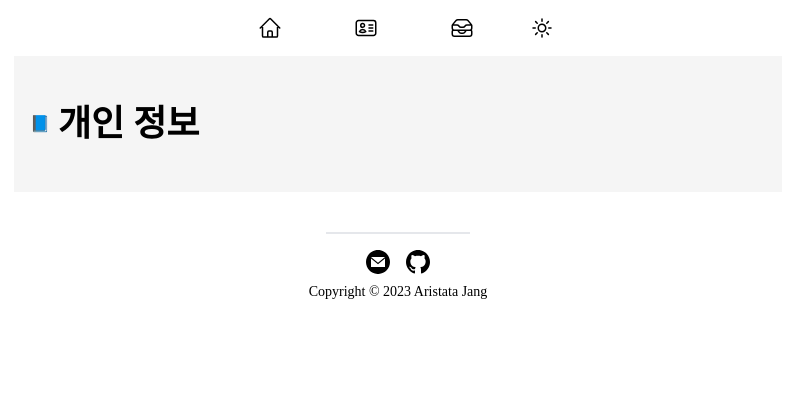
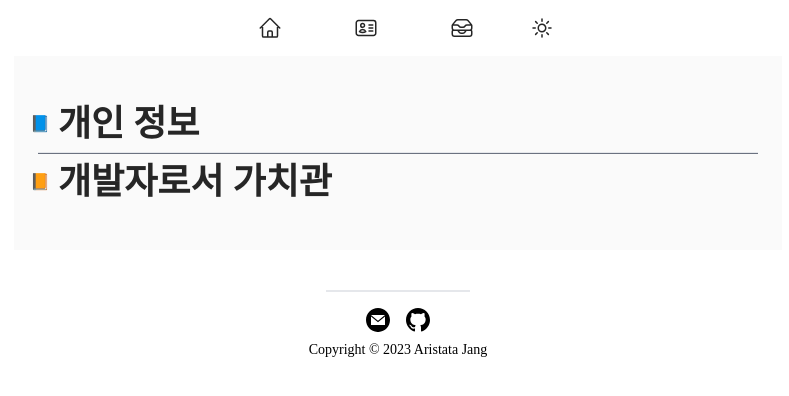
Before and after one commit to aristata/who-am-i, a Next.js app: page /profile in a window 1280 px wide. Shown: the top 396 px of the page, without its empty margins (242-1031 px from the left). Built offline with nearby package versions, Linux system fonts and the light colour scheme; a web font is replaced by a local one.

Commit message:
feat: 가치관 추가

```diff
--- a/app/profile/page.tsx
+++ b/app/profile/page.tsx
@@ -1,10 +1,13 @@
-import PrivateInformation from "@/components/profiles/PrivateInformation"
+import PrivateInformation from "@/components/profiles/01_PrivateInformation"
+import Belief from "@/components/profiles/02_Belief"
 
 const ProfilePage = () => {
   return (
     <>
       <div className="p-4">
         <PrivateInformation />
+        <hr className="h-0.5 bg-gray-500 m-2" />
+        <Belief />
       </div>
     </>
   )
--- a/components/Container.tsx
+++ b/components/Container.tsx
@@ -1,7 +1,7 @@
 const Container = ({ children }: { children: React.ReactNode }) => {
   return (
     <>
-      <div className="container mx-auto max-w-3xl py-8 bg-neutral-100">
+      <div className="container mx-auto max-w-3xl py-8 transition duration-500 bg-neutral-50 text-neutral-800 dark:bg-neutral-900  dark:text-neutral-100">
         {children}
       </div>
     </>
--- a/components/Footer.tsx
+++ b/components/Footer.tsx
@@ -5,7 +5,7 @@ import GithubSVG from "./svgs/Github"
 const Footer = () => {
   return (
     <>
-      <footer className="w-full font-mono flex flex-col justify-center items-center pt-10 pb-6 transition duration-500 bg-white dark:bg-[#111111] dark:text-white text-black">
+      <footer className="mx-auto max-w-3xl font-mono flex flex-col justify-center items-center pt-10 pb-6 transition duration-500 bg-white dark:bg-neutral-900 dark:text-white text-black">
         <div className="flex justify-center gap-4 items-center pt-4 border-t-2 w-36">
           <Link
             href="mailto:aristatait@gmail.com"
--- a/components/NavBar.tsx
+++ b/components/NavBar.tsx
@@ -19,7 +19,7 @@ const NavBar = () => {
 
   return (
     <>
-      <header className="flex justify-center items-center gap-10">
+      <header className="mx-auto max-w-3xl flex justify-center items-center gap-10 transition duration-500 bg-white text-neutral-800 dark:bg-neutral-900  dark:text-neutral-100">
         {/* 로고 */}
         <Link href={"/"}>
           <div className="p-4">
--- /dev/null
+++ b/components/profiles/02_Belief.tsx
@@ -0,0 +1,74 @@
+"use client"
+
+import { useState } from "react"
+
+const Belief = () => {
+  const [isOpen, setIsOpen] = useState(false)
+
+  const onClickHandler = () => {
+    setIsOpen((prev) => {
+      return !prev
+    })
+  }
+  return (
+    <>
+      <div className="flex flex-row space-x-2 items-center">
+        {isOpen ? <span>📖</span> : <span>📙</span>}
+        <h1
+          className="text-4xl font-bold hover:cursor-pointer"
+          onClick={onClickHandler}
+        >
+          개발자로서 가치관
+        </h1>
+      </div>
+      {isOpen ? (
+        <ul className="list-disc px-6">
+          <li>
+            디테일이 명품을 만든다
+            <ul>
+              <li>이왕 만드는거 잘 만들고 싶다</li>
+              <li>잘 만들어서 돈도 많이 벌고 싶다</li>
+            </ul>
+          </li>
+          <li>
+            칭찬은 고래도 춤추게 한다
+            <ul>
+              <li>남에게 인정받는 걸 좋아한다</li>
+            </ul>
+          </li>
+          <li>
+            아 다르고 어 다르다
+            <ul>
+              <li>말투는 그 사람의 지문이다</li>
+            </ul>
+          </li>
+          <li>
+            둥글게 모나게
+            <ul>
+              <li>무의미한 다툼은 피하고 본다</li>
+              <li>유의미한 다툼은 피하지 않는다</li>
+            </ul>
+          </li>
+          <li>
+            어차피 사람이 한다
+            <ul>
+              <li>사람이 하는 일을 대체하는 서비스를 만드는 사람이지만,</li>
+              <li>이 일 하는것은 사람이고,</li>
+              <li>이 서비스를 사용하는 것도 사람이다</li>
+              <li>
+                사람 냄세 나게 개발하자
+                <ul>
+                  <li>적당히 타협할 줄도 알아야 하고</li>
+                  <li>소신을 지킬줄도 알아야 하며</li>
+                  <li>결국 중용이 미덕 이더라</li>
+                </ul>
+              </li>
+            </ul>
+          </li>
+        </ul>
+      ) : null}
+    </>
+  )
+}
+
+export default Belief
```
Also changed, not shown: components/profiles/01_PrivateInformation.tsx (renamed from components/profiles/PrivateInformation.tsx, +1 -1 lines).
